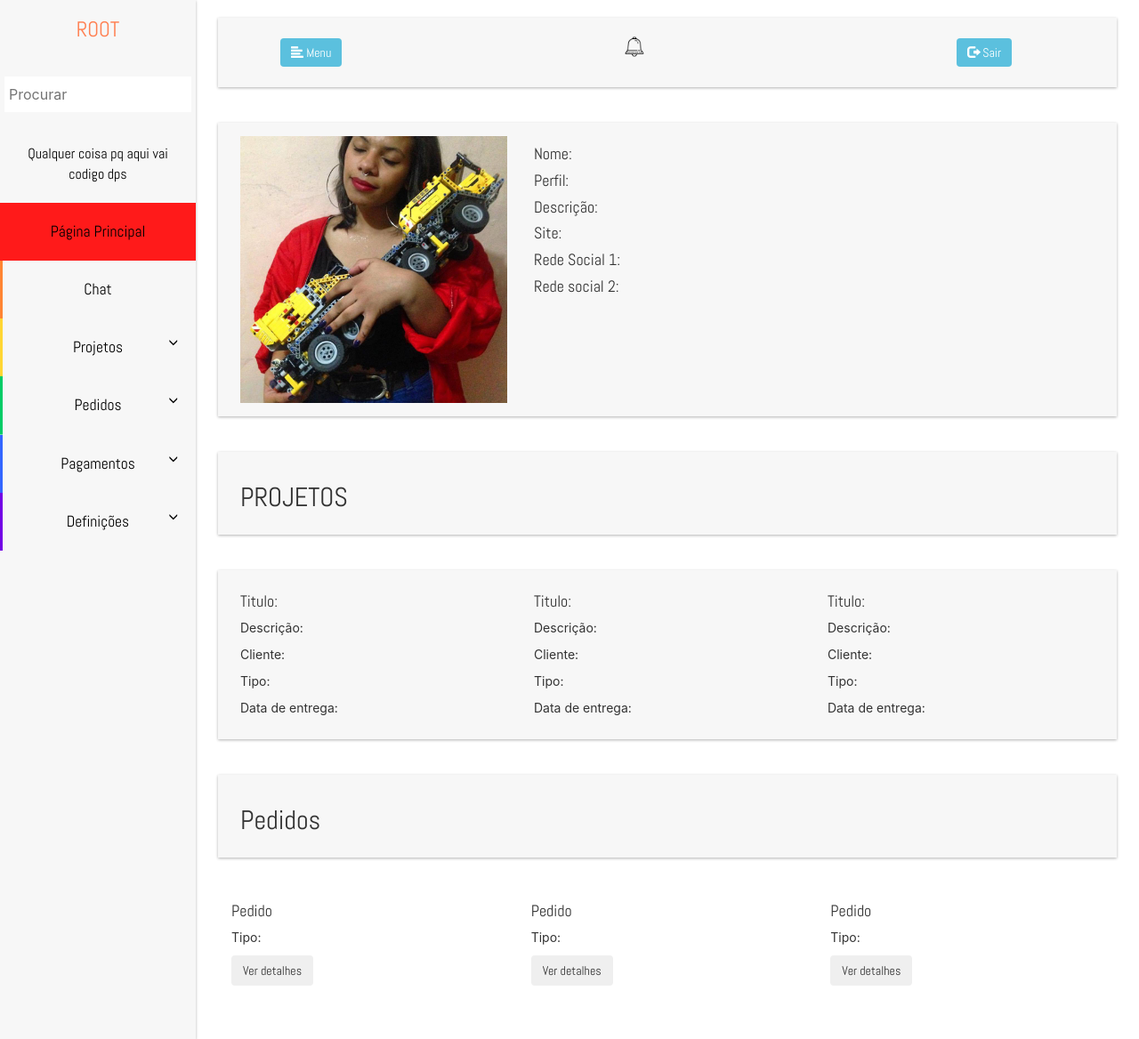
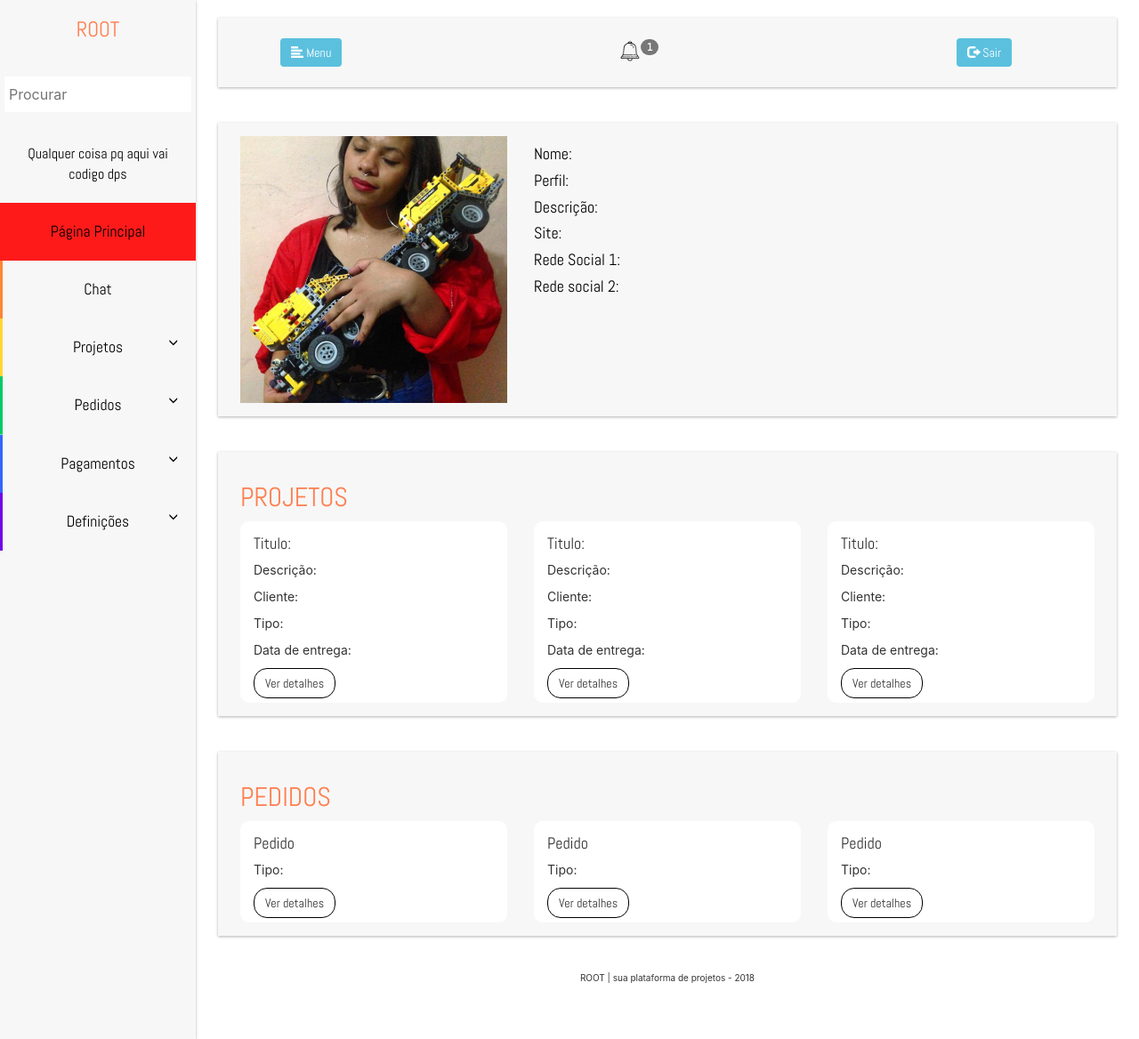
Before and after one commit to hav00x/WorkON-, a PHP site: page /homepage.php in a window 1280 px wide. Shown: the whole page at 89% size. Run offline with PHP 8.4, Linux system fonts and the light colour scheme; some libraries are stand-ins or nearby versions.

Commit message:
24-05
to fazendo a homepage, n mexe, mexe nas suas fita rapa

```diff
--- a/css/estilo.css
+++ b/css/estilo.css
@@ -679,12 +679,44 @@ MEDIAQUERIES
 
 /* - Fim formatações específicas - */
 
-ul {
-    list-style-type: none;
-    margin: 0;
-    padding: 0;
+/*homepage*/
+
+.btn-details{
+    border-radius: 15px;
+    background-color: white;
+    border: 1px solid black
+
 }
 
-.align-list-nav li{
-     display: inline;
+.btn-details:hover{
+    background-color: #FF7F50;
+    color: white;
+    transition: 0.5s;
 }
+
+.info-perfil h4{
+    color: #000000;
+}
+
+#div-projetos{
+    background-color: white;
+    padding: 5px 15px 5px 15px;
+    border-radius: 10px;
+
+}
+
+
+#projetos h2{
+   color: #FF7F50;
+}
+
+#pedidos h2{
+    color: #FF7F50;
+}
+
+.div-pedidos{
+    background-color: white;
+    padding: 5px 7px 5px 15px;
+    border-radius: 10px;
+
+}
--- a/homepage.php
+++ b/homepage.php
@@ -9,7 +9,7 @@
 
   <!-- Bootstrap -->
   <link href="bootstrap/css/bootstrap.min.css" rel="stylesheet">
-  <link href="css/estilo.css?$$REVISION$$" rel="stylesheet">
+  <link href="css/estilo.css" rel="stylesheet">
   <link rel="stylesheet" href="https://cdnjs.cloudflare.com/ajax/libs/malihu-custom-scrollbar-plugin/3.1.5/jquery.mCustomScrollbar.min.css">
 
   <!-- IE 9 ou menor -->
@@ -38,7 +38,7 @@
           </button>
           </div>
           <div class="col-md-4">
-            <img style="width: 25px; margin: 5px;" src="img/notification.png">
+            <a href=""><img style="width: 25px; margin-top: 10px;" src="img/notification.png"><span class="badge">1</span></a>
           </div>
           <div class="col-md-4">
               <button type="button" class="btn btn-info navbar-btn">
@@ -51,26 +51,26 @@
       </div>
     </div>
 
-      <div class="row section">
+      <div class="row section" id="div-perfil">
         <div class="col-md-4">
           <img src="img/eu-e-o-caminhao.jpg" style="width: 300px;">
         </div>
         <div class="col-md-8 info-perfil">
           <!--INFO-PERFIL AINDA NÃO CRIADA E ESTILIZADA-->
+          <div id="perfil-data">
           <h4>Nome:</h4>
           <h4>Perfil:</h4>
           <h4>Descrição:</h4>
           <h4>Site:</h4>
           <h4>Rede Social 1:</h4>
           <h4>Rede social 2:</h4>
+          </div>
         </div>
       </div>
-      <div class="row section">
-        <div class="col-md-12">
+      <div class="row section" id="projetos">
+         <div class="col-md-12">
           <h2>PROJETOS</h2>
         </div>
-      </div>
-      <div class="row section">
         <div class="col-md-4">
           <div id="div-projetos">
             <h4>Titulo:</h4>
@@ -78,6 +78,7 @@
             <p>Cliente:</p>
             <p>Tipo:</p>
             <p>Data de entrega:</p>
+            <button class="btn btn-details">Ver detalhes</button>
           </div>
         </div>
         <div class="col-md-4">
@@ -87,6 +88,7 @@
           <p>Cliente:</p>
           <p>Tipo:</p>
           <p>Data de entrega:</p>
+          <button class="btn btn-details">Ver detalhes</button>
         </div>
       </div>
       <div class="col-md-4">
@@ -96,31 +98,38 @@
           <p>Cliente:</p>
           <p>Tipo:</p>
           <p>Data de entrega:</p>
+          <button class="btn btn-details">Ver detalhes</button>
         </div>
       </div>
     </div>
-    <div class="row section">
+    <div class="row section" id="pedidos">
       <div class="col-md-12">
-        <h2>Pedidos</h2>
+        <h2>PEDIDOS</h2>
       </div>
-    </div>
-    <div class="row">
       <div class="col-md-4">
+        <div class="div-pedidos">
         <h4>Pedido</h4>
         <p>Tipo:</p>
         <button class="btn btn-details">Ver detalhes</button>
       </div>
+      </div>
       <div class="col-md-4">
+        <div class="div-pedidos">
         <h4>Pedido</h4>
         <p>Tipo:</p>
         <button class="btn btn-details">Ver detalhes</button>
       </div>
+      </div>
       <div class="col-md-4">
+        <div class="div-pedidos">
         <h4>Pedido</h4>
         <p>Tipo:</p>
         <button class="btn btn-details">Ver detalhes</button>
       </div>
+      </div>
     </div>
+
+    <p style="font-size: 10px; text-align: center;">ROOT | sua plataforma de projetos - 2018</p>
   </div>
 
 
```
